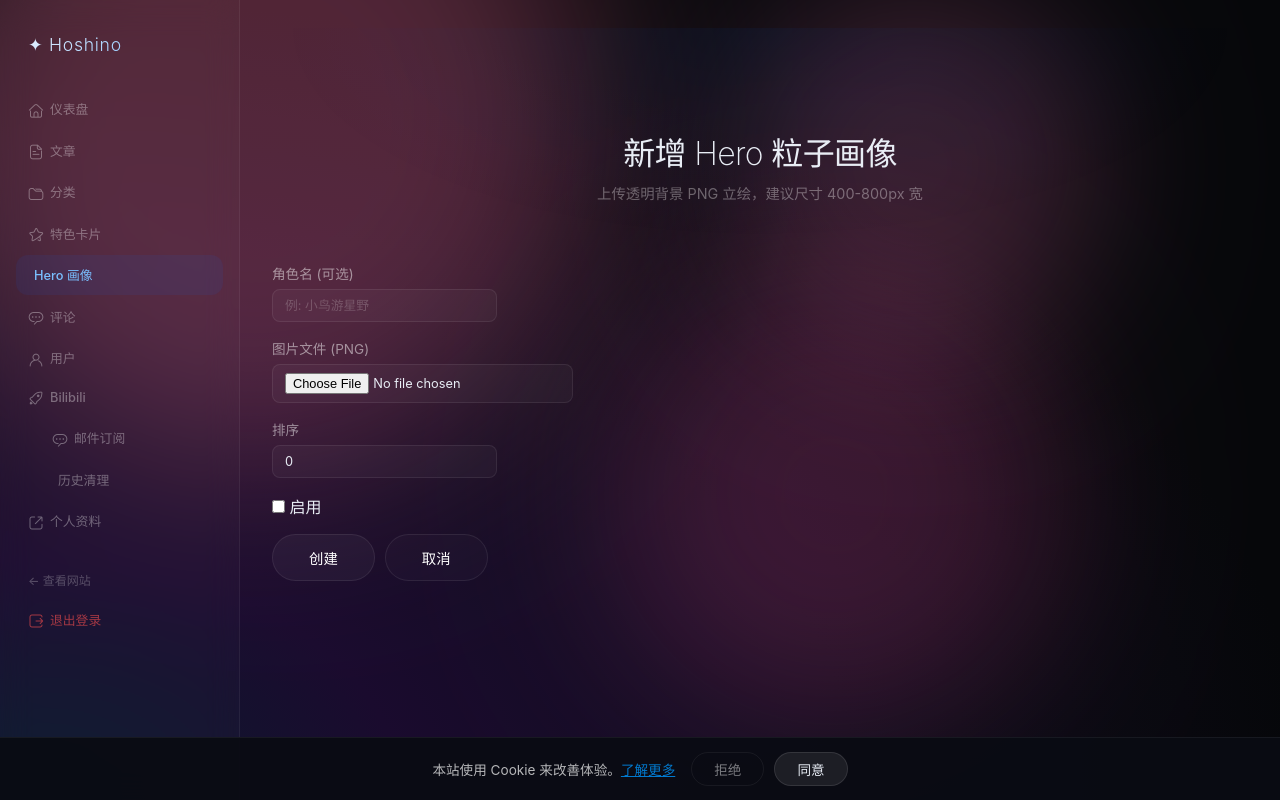
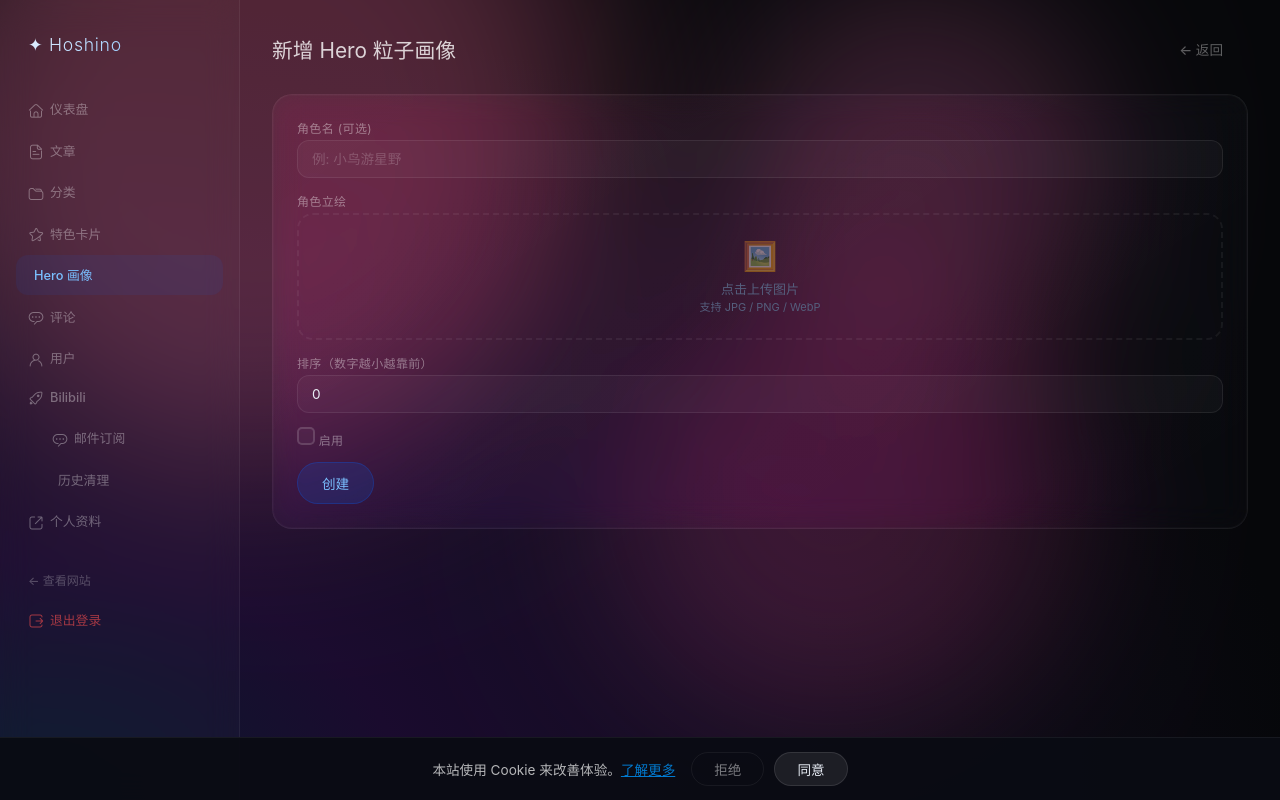
Before and after one commit to misakalemon/HOSHINO-Blog, a Flask app: page /admin/hero-images/new in a window 1280 px wide. Run offline with Flask 3, Linux system fonts and the light colour scheme; a user stored in the database is signed in; some libraries are stand-ins or nearby versions.

Commit message:
refactor: use crop-upload flow for hero images, fix button styles
- HeroImageForm: FileField → StringField (image_url from crop upload)
- new_hero_image / edit_hero_image: read URL from form, no file processing
- hero_image_form.html: bindCropUpload + preview + remove, all glow-design classes
- hero_image_list.html: delete btn-danger, edit btn-primary, admin-table-wrapper

```diff
--- a/blog/admin.py
+++ b/blog/admin.py
@@ -1427,25 +1427,18 @@
 @admin_bp.route('/hero-images/new', methods=['GET', 'POST'])
 @admin_required
 def new_hero_image():
-    """新建 Hero 粒子画像（上传 PNG）。
-
-    上传文件保存至 static/uploads/hero/，使用 UUID 命名避免冲突。
-    图片 URL 存入 HeroImage.image_url，供首页粒子引擎读取。
+    """新建 Hero 粒子画像。
+
+    图片通过前端裁剪 → upload_image API 处理后传入 URL，
+    此路由仅负责入库，不处理文件。
 
     Template: admin/hero_image_form.html (editing=False)
     """
     form = HeroImageForm()
     if form.validate_on_submit():
-        file = form.image.data
-        ext = file.filename.rsplit('.', 1)[1].lower() if '.' in file.filename else 'png'
-        filename = f'hero_{uuid.uuid4().hex}.{ext}'
-        upload_dir = os.path.join(current_app.static_folder, 'uploads', 'hero')
-        os.makedirs(upload_dir, exist_ok=True)
-        path = os.path.join(upload_dir, filename)
-        file.save(path)
         image = HeroImage(
             title=form.title.data or '',
-            image_url=url_for('static', filename=f'uploads/hero/{filename}'),
+            image_url=form.image_url.data or '',
             sort_order=form.sort_order.data or 0,
             is_active=form.is_active.data,
         )
@@ -1468,8 +1461,9 @@
 def edit_hero_image(id):
     """编辑 Hero 粒子画像。
 
-    可修改标题、排序、启用状态，也可上传新图片替换。
-    编辑时 image 字段为可选（留空保留原图）。
+    可修改标题、排序、启用状态、图片。
+    图片通过前端裁剪 → upload_image API 处理后传入 URL，
+    此处仅读取 image_url 字段更新记录，有值则替换，无值保留原图。
 
     Args:
         id: HeroImage ID
@@ -1478,20 +1472,13 @@
     """
     image = HeroImage.query.get_or_404(id)
     form = HeroImageForm(obj=image)
-    form.image.validators = []
+    form.image_url.validators = []
     if form.validate_on_submit():
         image.title = form.title.data or ''
         image.sort_order = form.sort_order.data or 0
         image.is_active = form.is_active.data
-        file = form.image.data
-        if file:
-            ext = file.filename.rsplit('.', 1)[1].lower() if '.' in file.filename else 'png'
-            filename = f'hero_{uuid.uuid4().hex}.{ext}'
-            upload_dir = os.path.join(current_app.static_folder, 'uploads', 'hero')
-            os.makedirs(upload_dir, exist_ok=True)
-            path = os.path.join(upload_dir, filename)
-            file.save(path)
-            image.image_url = url_for('static', filename=f'uploads/hero/{filename}')
+        if form.image_url.data:
+            image.image_url = form.image_url.data
         db.session.commit()
         flash('Hero 画像已更新', 'success')
         return redirect(url_for('admin.hero_image_list'))
--- a/blog/forms.py
+++ b/blog/forms.py
@@ -136,12 +136,15 @@
 
     字段：
       title      — 角色名，可选
-      image      — PNG 文件上传，新增时必填，编辑时可空
+      image_url  — 裁剪上传后的图片路径（由前端 bindCropUpload 填充）
       sort_order — 排序权重（越小越靠前）
       is_active  — 是否在首页随机展示
+
+    注意：图片通过前端裁剪 → upload_image API → WebP 重编码后存入，
+    表单本身不处理文件上传。
     """
     title = StringField('角色名 (可选)', validators=[Optional(), Length(max=128)])
-    image = FileField('图片文件 (PNG，透明背景)', validators=[DataRequired()])
+    image_url = StringField('图片 URL', validators=[Optional(), Length(max=512)])
     sort_order = IntegerField('排序', default=0)
     is_active = BooleanField('启用')
 
--- a/templates/admin/hero_image_form.html
+++ b/templates/admin/hero_image_form.html
@@ -1,8 +1,8 @@
 {#
   Hero 粒子画像新增/编辑表单页
   =============================
-  上传透明背景 PNG，推荐宽度 400-800px。
-  新增时 image 字段必填，编辑时可选（留空则不更新图片）。
+  图片通过前端裁剪 → upload_image API 处理后传入 URL，
+  此处仅提供文件选择和裁剪交互，不再直接处理文件上传。
 
   Template: admin/hero_image_form.html
   Extends:  admin/base_admin.html
@@ -12,31 +12,85 @@
 #}
 {% extends 'admin/base_admin.html' %}
 {% block title %}{{ '编辑' if editing else '新增' }} Hero 画像{% endblock %}
+{% block extra_head %}
+<meta name="csrf-token" content="{{ csrf_token() }}">
+<style>
+.icon-upload { border:2px dashed var(--border-subtle); border-radius:16px; padding:24px; text-align:center; cursor:pointer; transition:all 0.3s; position:relative; min-height:100px; display:flex; align-items:center; justify-content:center; touch-action:manipulation; }
+.icon-upload:hover { border-color:var(--accent); background:rgba(108,66,209,0.03); }
+.icon-upload.has-image { padding:0; border-style:solid; }
+.icon-upload img { max-width:100%; max-height:120px; border-radius:12px; display:block; }
+.icon-upload input { position:absolute;left:-9999px;opacity:0;width:1px;height:1px;pointer-events:none; }
+.icon-upload .placeholder { color:var(--text-muted); font-size:13px; }
+.icon-remove { position:absolute; top:6px; right:6px; background:rgba(255,45,120,0.8); color:#fff; border:none; border-radius:6px; padding:2px 10px; font-size:11px; cursor:pointer; display:none; }
+.icon-upload.has-image .icon-remove { display:block; }
+</style>
+{% endblock %}
 {% block admin_content %}
-<div class="page-header">
-    <h1>{{ '编辑' if editing else '新增' }} Hero 粒子画像</h1>
-    <p>上传透明背景 PNG 立绘，建议尺寸 400-800px 宽</p>
+<div class="admin-header">
+    <h3>{{ '编辑' if editing else '新增' }} Hero 粒子画像</h3>
+    <a href="{{ url_for('admin.hero_image_list') }}" class="btn btn-ghost">← 返回</a>
 </div>
-<form method="POST" enctype="multipart/form-data" style="max-width:500px;margin-top:20px">
-    <input type="hidden" name="csrf_token" value="{{ csrf_token() }}">
-    <div style="margin-bottom:16px">
-        <label style="display:block;font-size:0.85rem;color:rgba(255,255,255,0.5);margin-bottom:6px">角色名 (可选)</label>
+<div class="admin-card">
+    <form method="POST">
+        {{ form.hidden_tag() }}
+        <div class="form-group">
+            <label>角色名 (可选)</label>
             {{ form.title(class='form-control', placeholder='例: 小鸟游星野') }}
         </div>
-    <div style="margin-bottom:16px">
-        <label style="display:block;font-size:0.85rem;color:rgba(255,255,255,0.5);margin-bottom:6px">图片文件 (PNG)</label>
-        {{ form.image(class='form-control', accept='.png,image/png') }}
+        <div class="form-group">
+            <label>角色立绘</label>
+            <div class="icon-upload" id="heroUpload" onclick="document.getElementById('heroImageInput').click()">
+                <input type="file" id="heroImageInput" accept="image/*">
+                <input type="hidden" name="image_url" id="imageUrlHidden" value="{{ form.image_url.data or '' }}">
+                <div class="placeholder" id="heroPlaceholder">
+                    <div style="font-size:28px;margin-bottom:6px;opacity:0.4">🖼️</div>
+                    点击上传图片<br><span style="font-size:11px;color:var(--text-muted)">支持 JPG / PNG / WebP</span>
                 </div>
-    <div style="margin-bottom:16px">
-        <label style="display:block;font-size:0.85rem;color:rgba(255,255,255,0.5);margin-bottom:6px">排序</label>
+                <div id="heroPreview" style="display:none"></div>
+                <button type="button" class="icon-remove" id="heroRemove" onclick="removeHeroImage(event)">✕ 移除</button>
+            </div>
+        </div>
+        <div class="form-group">
+            <label>排序（数字越小越靠前）</label>
             {{ form.sort_order(class='form-control', type='number') }}
         </div>
-    <div style="margin-bottom:16px">
-        <label>{{ form.is_active() }} 启用</label>
+        <div class="form-group">
+            <label class="glow-checkbox">
+                {{ form.is_active() }}
+                <span class="cb-box"></span>
+                <span>启用</span>
+            </label>
         </div>
-    <div style="display:flex;gap:10px">
-        <button type="submit" class="btn-pill">{{ '保存' if editing else '创建' }}</button>
-        <a href="{{ url_for('admin.hero_image_list') }}" class="btn-pill" style="background:rgba(255,255,255,0.02)">取消</a>
+        <button type="submit" class="btn btn-primary">{{ '更新' if editing else '创建' }}</button>
+    </form>
 </div>
-</form>
+
+<script>
+(function() {
+  var existingUrl = '{{ form.image_url.data or "" }}';
+  if (existingUrl) {
+    var url = existingUrl.startsWith('/static/') ? existingUrl : '/static/' + existingUrl;
+    document.getElementById('heroPreview').innerHTML = '<img src="' + url + '" alt="hero">';
+    document.getElementById('heroPreview').style.display = 'block';
+    document.getElementById('heroPlaceholder').style.display = 'none';
+    document.getElementById('heroUpload').classList.add('has-image');
+  }
+})();
+
+(function() {
+  var input = document.getElementById('heroImageInput');
+  if (!input) return;
+  bindCropUpload('heroImageInput', '{{ url_for("admin.upload_image") }}', '#imageUrlHidden', '#heroPreview');
+})();
+
+function removeHeroImage(e) {
+  e.stopPropagation();
+  document.getElementById('imageUrlHidden').value = '';
+  document.getElementById('heroPreview').innerHTML = '';
+  document.getElementById('heroPreview').style.display = 'none';
+  document.getElementById('heroPlaceholder').style.display = 'block';
+  document.getElementById('heroUpload').classList.remove('has-image');
+  document.getElementById('heroImageInput').value = '';
+}
+</script>
 {% endblock %}
```
Also changed, not shown: templates/admin/hero_image_list.html (+5 -5 lines). Lines whose indentation alone changed are shown as unchanged.
